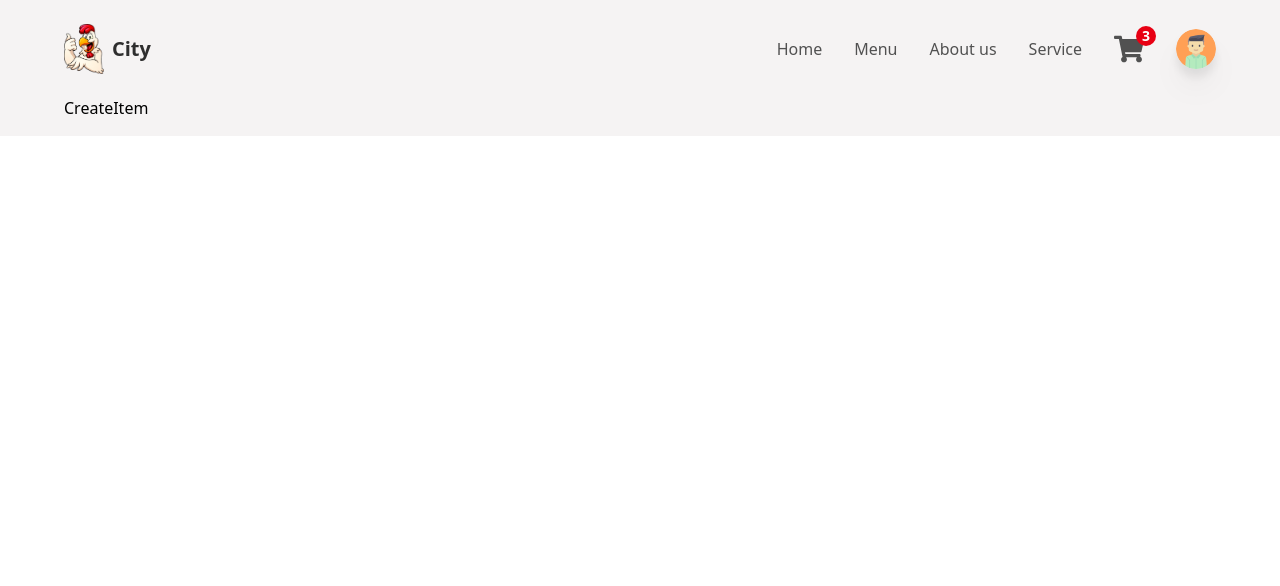
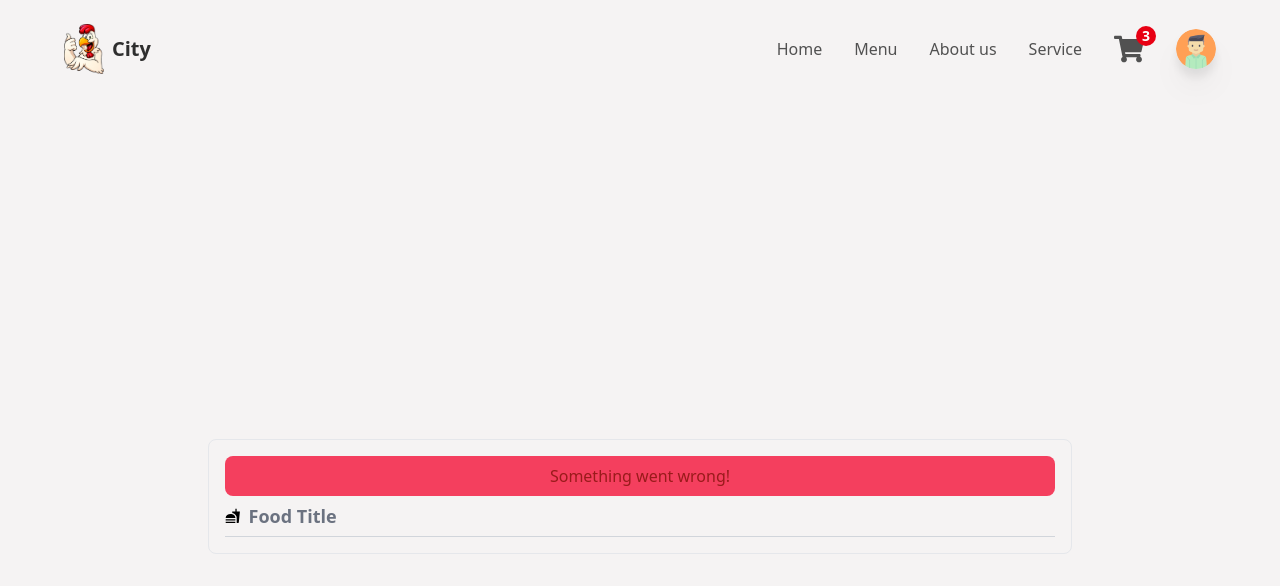
Before and after one commit to aziv7/twcss-food-app, a React (Create React App) app: page /new-item in a window 1280 px wide. Shown: the top 586 px of the page. Built offline with nearby package versions, Linux system fonts and the light colour scheme.

Commit message:
create item form

```diff
--- a/src/components/CreateItem.jsx
+++ b/src/components/CreateItem.jsx
@@ -1,7 +1,37 @@
 import React from 'react';
-
+import { motion } from 'framer-motion';
+import { MdFastfood } from 'react-icons/md';
 const CreateItem = () => {
-  return <div>CreateItem</div>;
+  return (
+    <div className='w-full min-h-screen flex items-center justify-center '>
+      <div
+        className='w-[90%]
+      md:w-[75%] rounded-lg
+      border
+      border-gray-200 p-4
+      flex flex-col
+      items-center justify-center'
+      >
+        <motion.p
+          exit={{ opacity: 0 }}
+          initial={{ opacity: 0 }}
+          animate={{ opacity: 1 }}
+          className='w-full p-2 rounded-lg text-center bg-rose-500 text-red-800 '
+        >
+          Something went wrong!
+        </motion.p>
+        <div className='w-full py-2 border-b border-gray-300 gap-2 flex items-center'>
+          <MdFastfood />{' '}
+          <input
+            type='text'
+            className='w-full h-full outline-none  placeholder:text-gray-500 text-lg font-semibold bg-transparent'
+            required
+            placeholder='Food Title'
+          />
+        </div>
+      </div>
+    </div>
+  );
 };
 
 export default CreateItem;
--- a/src/components/HomeContainer.jsx
+++ b/src/components/HomeContainer.jsx
@@ -65,12 +65,12 @@ const HomeContainer = () => {
             duration-300
             ease-in-out
             hover:shadow-md
-            hover:-translate-x-5
+            hover:-translate-y-5
             flex flex-col items-center justify-center'
               >
                 <img
                   src={plate.imageSrc}
-                  className='w-20 lg:w-40 -mt-10 lg:-mt-20'
+                  className='w-20  lg:w-40 -mt-10 lg:-mt-20'
                   alt={plate.name}
                 />
 
```
